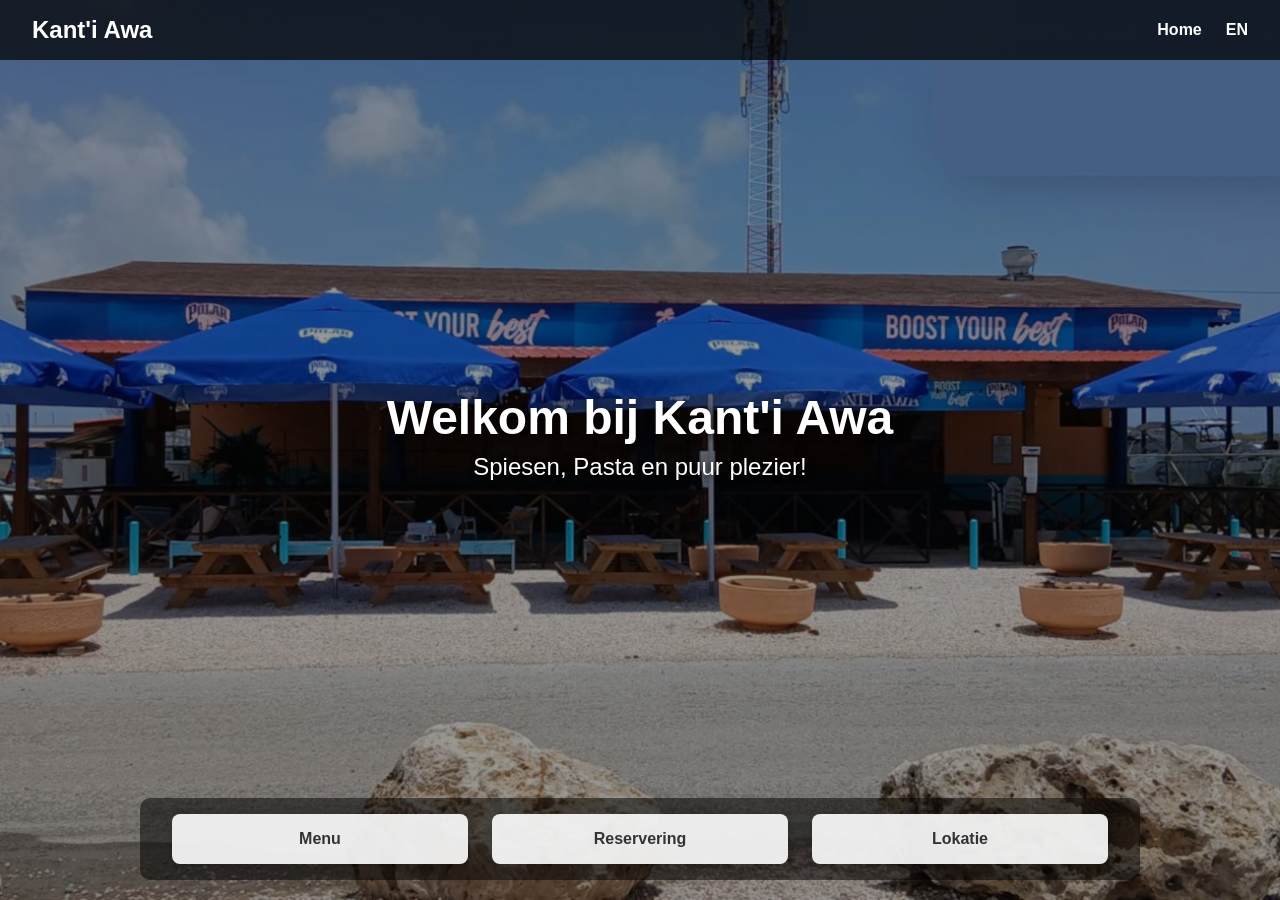
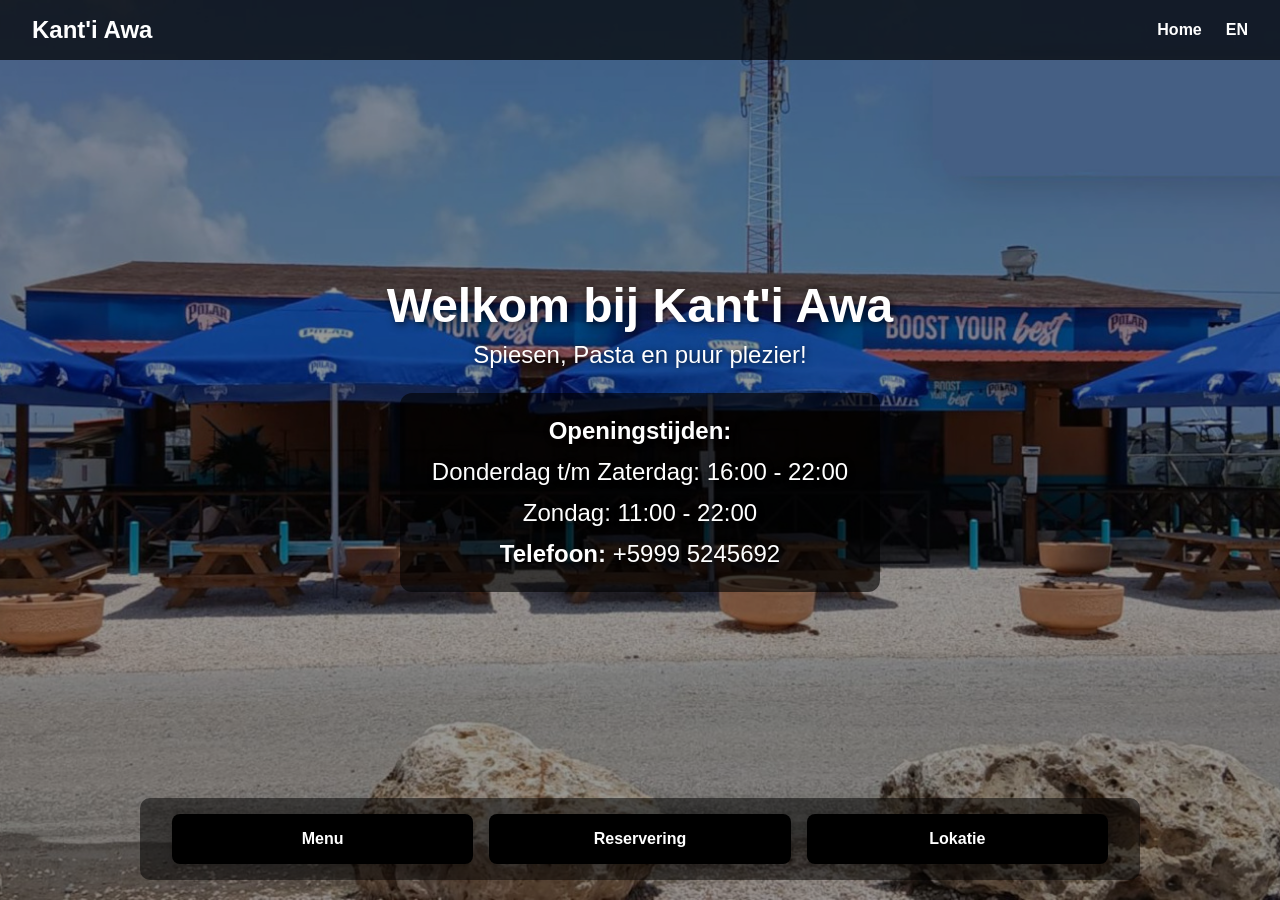
Before and after one commit to tjaracas/kantiawacuracao, a Jekyll site: the page index.html, which Jekyll copies as it is, in a window 1280 px wide. Built offline with Jekyll 4.4.1, drawn with Linux system fonts in a browser that asks for light colours.

Commit message:
Update index.html

```diff
--- a/index.html
+++ b/index.html
@@ -5,6 +5,70 @@
   <meta name="viewport" content="width=device-width, initial-scale=1" />
   <title>Kant'i Awa</title>
   <link rel="stylesheet" href="assets/css/style.css" />
+  <style>
+    /* Hero content */
+    .hero-content {
+      text-align: center;
+      padding: 2rem 1rem;
+    }
+
+    /* Tours sectie */
+    .tours {
+      display: flex;
+      justify-content: center;
+      gap: 1rem;
+      margin-top: 2rem;
+      flex-wrap: wrap;
+    }
+
+    .card {
+      text-decoration: none;
+      background-color: #000;
+      color: #fff;
+      padding: 1rem 2rem;
+      border-radius: 8px;
+      font-weight: bold;
+      transition: background-color 0.3s;
+    }
+
+    .card:hover {
+      background-color: #e67e22;
+    }
+
+    /* Openingstijden accent */
+    .opening-info {
+      display: inline-block;
+      background-color: rgba(0,0,0,0.6);
+      color: #fff;
+      padding: 1rem 2rem;
+      border-radius: 12px;
+      margin-top: 1.5rem;
+      line-height: 1.5;
+      text-align: center;
+    }
+
+    .opening-info p {
+      margin: 0.3rem 0;
+    }
+
+    /* Responsive */
+    @media (max-width: 768px) {
+      .opening-info {
+        width: 90%;
+        padding: 1rem;
+      }
+
+      .tours {
+        flex-direction: column;
+        align-items: center;
+      }
+
+      .card {
+        width: 80%;
+        text-align: center;
+      }
+    }
+  </style>
 </head>
 <body>
   <header class="hero">
@@ -21,7 +85,14 @@
 
     <div class="hero-content">
       <h1>Welkom bij Kant'i Awa</h1>
-      <p>Spiesen, Pasta en puur plezier! </p>
+      <p>Spiesen, Pasta en puur plezier!</p>
+
+      <div class="opening-info">
+        <p><strong>Openingstijden:</strong></p>
+        <p>Donderdag t/m Zaterdag: 16:00 - 22:00</p>
+        <p>Zondag: 11:00 - 22:00</p>
+        <p><strong>Telefoon:</strong> +5999 5245692</p>
+      </div>
     </div>
 
     <section class="tours">
```
